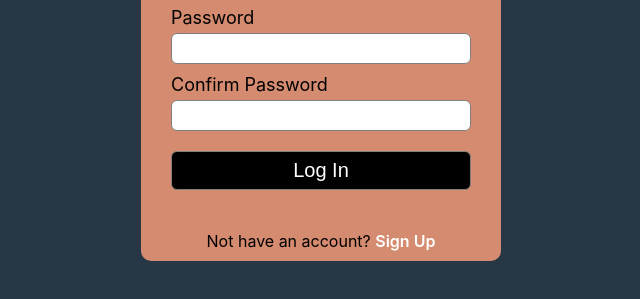
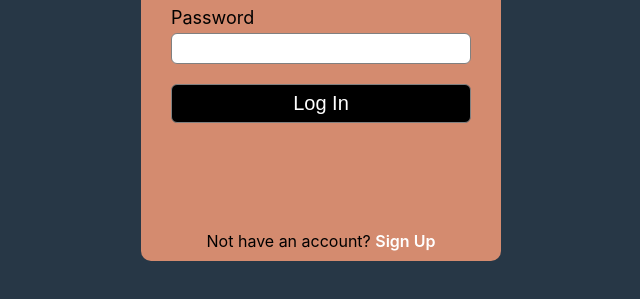
Before and after one commit to raviranjan9/Login-SignUp-Form, a plain HTML site: page login.html in a window 1280 px wide. Shown: the part 139-438 px from the top of the page, without its empty margins (319-959 px from the left). Drawn offline with Linux system fonts and the light colour scheme.

Commit message:
login-improved

```diff
--- a/login.html
+++ b/login.html
@@ -15,8 +15,6 @@
             <input type="email" name="email">
             <label for="">Password</label>
             <input type="password" name="password">
-            <label for="">Confirm Password</label>
-            <input type="password" name="confirm_password">
             <input type="button" value="Log In">
         </form>
     </div>
```
